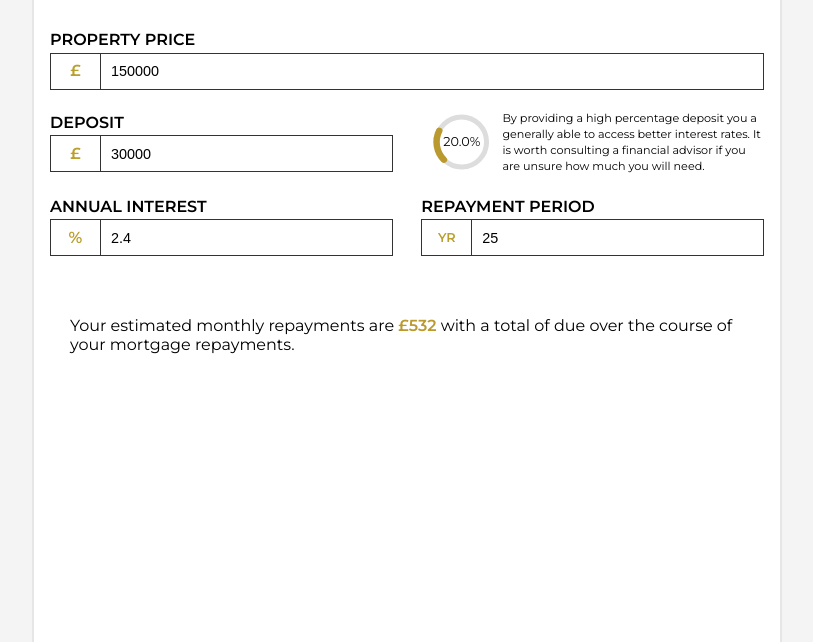
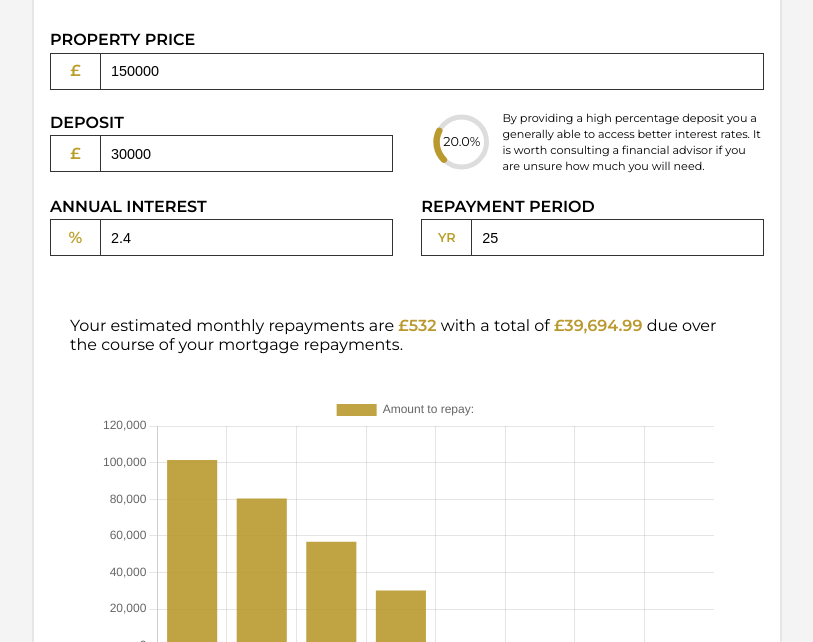
Before and after one commit to djheery/mortgage-calculator, a website: page html/index.html in a window 1280 px wide. Shown: the part 158-800 px from the top of the page, without its empty margins (233-1046 px from the left). Drawn offline with nearby package versions, Linux system fonts and the light colour scheme.

Commit message:
Mortgage Calc

```diff
--- a/html/index.html
+++ b/html/index.html
@@ -109,7 +109,7 @@
       </div>
     </div>
   </div>
-  <script src="/js/chart.js"></script>
+  <script src="/js/mortgage-chart.js"></script>
   <script src="/js/mortgage-ui.js"></script>
   <script src="/js/mortgage-calculations.js"></script>
   <script src="/js/mortgage-app.js" charset="UTF-8"> </script>
```
